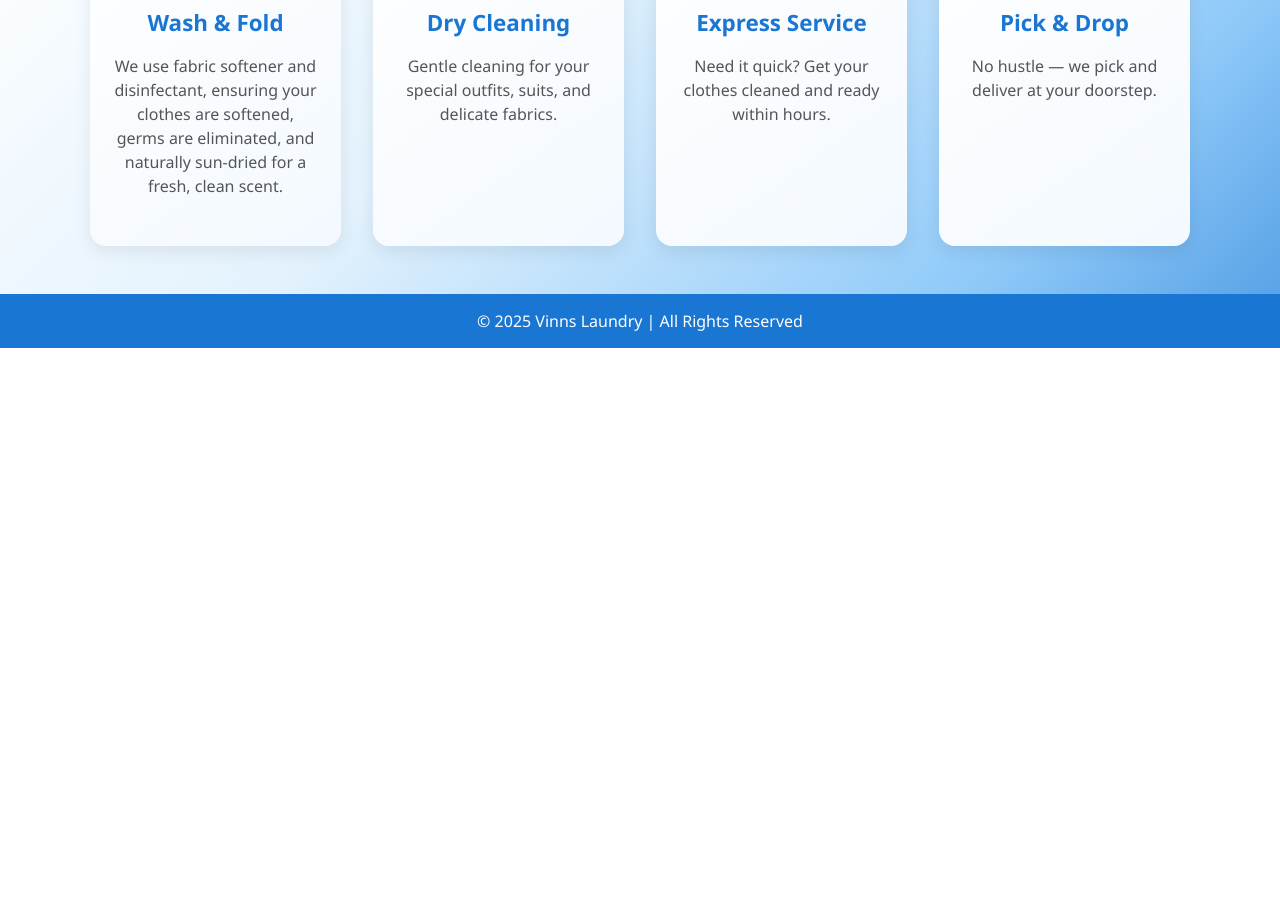
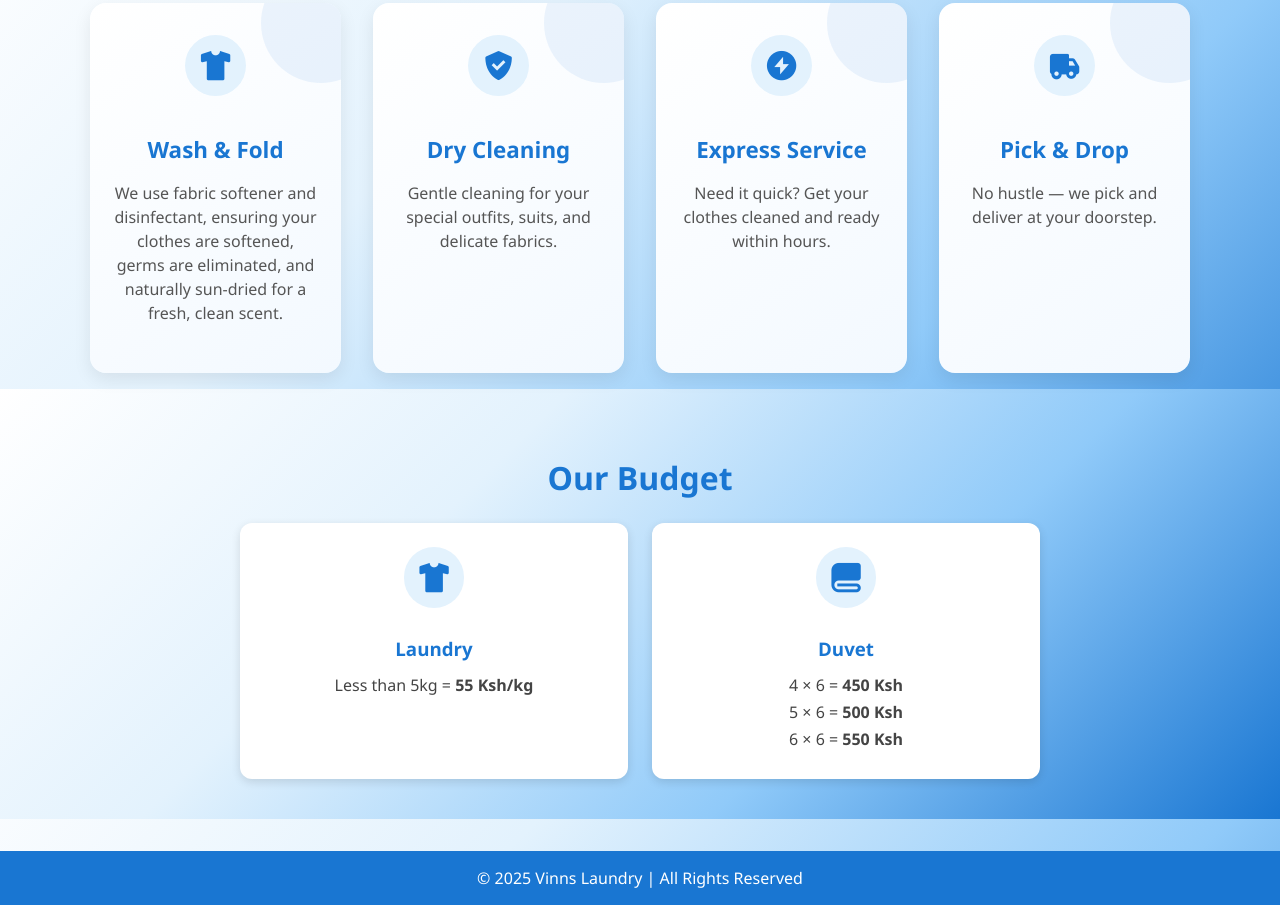
Before and after one commit to wes25439/vinns-laundry, a plain HTML site: page index.html in a window 1280 px wide. Shown: the part 936-1841 px from the top of the page. Before the commit the page ends 1284 px from the top, so only its background shows below. Drawn offline with nearby package versions, Linux system fonts and the light colour scheme.

Commit message:
scroll bar

```diff
--- a/index.html
+++ b/index.html
@@ -22,6 +22,7 @@
     <a href="https://wa.me/254733230030" target="_blank" class="gradient-btn">Get Quote on WhatsApp</a>
   </section>
 
+  <section class="loader-section">
   <div class="container">
     <div class="washing-machine">
       <div class="loader-top"></div>
@@ -29,6 +30,7 @@
       <div class="loader-bottom"></div>
     </div>
   </div>
+  </section>
 
   <section class="services">
     <h2>Our Services</h2>
@@ -57,6 +59,28 @@
 
   </section>
 
+
+  <section class="budget">
+  <h1>Our Budget</h1>
+  <div class="budget-box">
+
+    <div class="budget-card">
+      <i class="bx bxs-t-shirt service-icon"></i>
+      <h3>Laundry</h3>
+      <p>Less than 5kg = <strong>55 Ksh/kg</strong></p>
+    </div>
+
+    <div class="budget-card">
+      <i class="bx bxs-blanket service-icon"></i>
+      <h3>Duvet</h3>
+      <p>4 × 6 = <strong>450 Ksh</strong></p>
+      <p>5 × 6 = <strong>500 Ksh</strong></p>
+      <p>6 × 6 = <strong>550 Ksh</strong></p>
+    </div>
+
+  </div>
+</section>
+
   <footer>
     © 2025 Vinns Laundry | All Rights Reserved
   </footer>
--- a/wash.css
+++ b/wash.css
@@ -67,7 +67,11 @@
       animation: shake 3s ease-in-out infinite;
       transform-origin: 90px 367.5px;
     }
-
+   .loader-section {
+  padding: 2.5rem 1.5rem;
+  background: linear-gradient(135deg, #ffffff, #e3f2fd, #90caf9, #1976d2);
+  text-align: center;
+    }
     .loader-top {
       width: 180px;
       height: 60px;
@@ -219,6 +223,87 @@
 
 .services h2 { font-size: 2rem; margin-bottom: 1.2rem; color: #1976d2; text-align: center; }
 
+
+.budget {
+  padding: 2.5rem 1.5rem;
+  background: linear-gradient(135deg, #ffffff, #e3f2fd, #90caf9, #1976d2);
+  text-align: center;
+}
+
+.budget h1 {
+  font-size: 2rem;
+  margin-bottom: 1.5rem;
+  color: #1976d2;
+}
+
+.budget-box {
+  display: grid;
+  grid-template-columns: repeat(auto-fit, minmax(250px, 1fr));
+  gap: 1.5rem;
+  max-width: 800px;
+  margin: 0 auto;
+}
+
+.budget-card {
+  background: white;
+  padding: 1.5rem;
+  border-radius: 12px;
+  box-shadow: 0 3px 10px rgba(0, 0, 0, 0.12);
+  transition: transform 0.2s ease, box-shadow 0.2s ease;
+}
+
+.budget-card:hover {
+  transform: translateY(-5px);
+  box-shadow: 0 6px 16px rgba(0,0,0,0.15);
+}
+
+.budget-card h3 {
+  margin: 0.8rem 0;
+  color: #1976d2;
+}
+
+.budget-card p {
+  margin: 0.3rem 0;
+  font-size: 1rem;
+  color: #444;
+}
+
+.service-icon {
+  font-size: 2.2rem;
+  color: #1976d2;
+  background: #e3f2fd;
+  padding: 0.8rem;
+  border-radius: 50%;
+  display: inline-block;
+}
+
+
+/* Scrollbar Styling */
+::-webkit-scrollbar {
+  width: 12px;
+}
+
+::-webkit-scrollbar-track {
+  background: linear-gradient(180deg, #ffffff, #e3f2fd);
+  border-radius: 10px;
+}
+
+::-webkit-scrollbar-thumb {
+  background: linear-gradient(180deg, #90caf9, #1976d2);
+  border-radius: 10px;
+}
+
+::-webkit-scrollbar-thumb:hover {
+  background: linear-gradient(180deg, #42a5f5, #1565c0);
+}
+
+/* For Firefox */
+* {
+  scrollbar-width: thin;
+  scrollbar-color: #1976d2 #e3f2fd;
+}
+
+
     footer {
       background: #1976d2;
       color: white;
```
